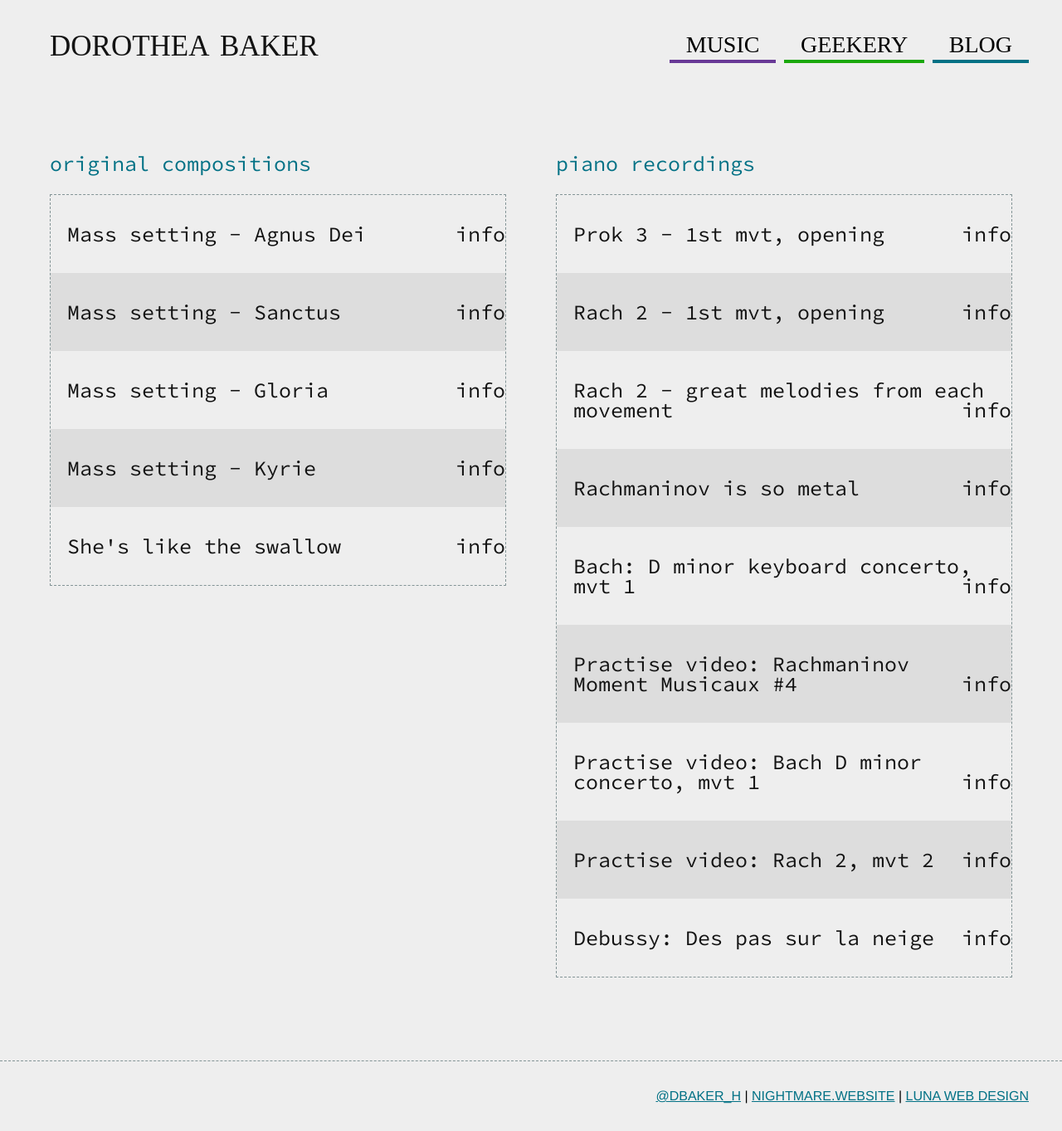
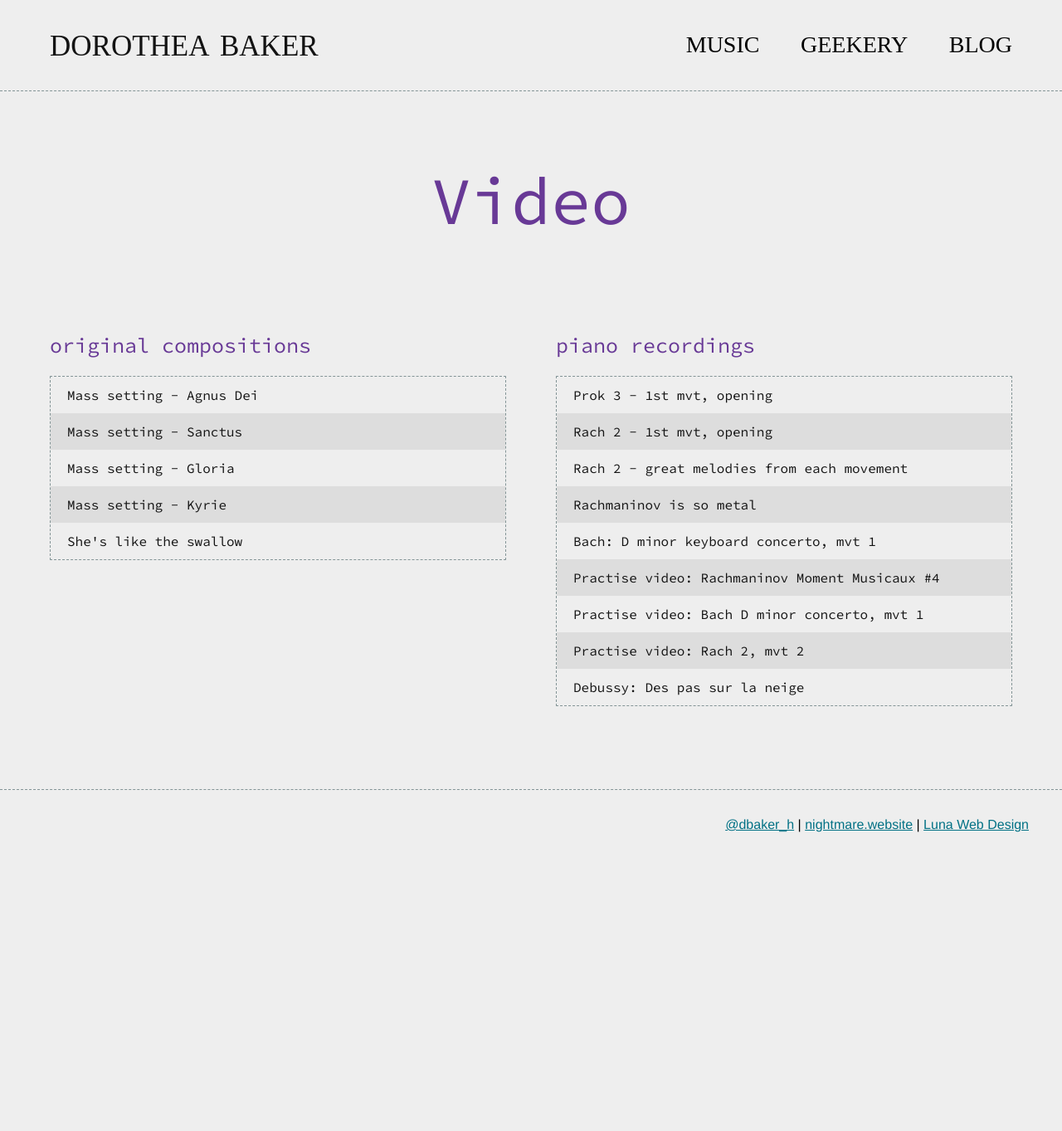
Before and after one commit to d-baker/navsite, a Jekyll site: the page built from video.html, in a window 1280 px wide. Shown: the whole page at 83% size. Built offline with Jekyll 4.4.1, drawn with Linux system fonts in a browser that asks for light colours; some web fonts are replaced; comment, search, counter and statistics services are not loaded; after the commit the page ends 1036 px from its top, so only the background shows below that.

Commit message:
audio page styling close to completion

```diff
--- a/_sass/av.scss
+++ b/_sass/av.scss
@@ -55,6 +55,9 @@
 		font-size: 16px;
 	    padding: 0px;
 	    font-weight: normal;
+        display: inline-block;
+        margin-left: 10px;
+
         &:hover {
             color: $highlightPurple;
         }
@@ -65,7 +68,7 @@
 			content: "";
 		}
         cursor: pointer;
-        padding: 10px 20px;
+        padding: 10px;
         position: relative;
     }
 
@@ -73,6 +76,7 @@
         padding-right: 20px;
         display: inline;
         background: url("../assets/icons/permalink.svg") no-repeat;
+        background-size: 20px;
     }
 
 }
--- a/_sass/header.scss
+++ b/_sass/header.scss
@@ -5,6 +5,8 @@ header#main-header {
     width: 100%;
     height: $header-height;
     line-height: 0;
+
+    border-bottom: 1px dashed $batcolor;
 
     #menubutton {
         display: none;
@@ -143,7 +145,7 @@ header#main-header {
 
 } // end main-header
 
-
+/*
 #music-dropdown {
     border-bottom: 4px solid $highlightPurple;
     &.current {
@@ -164,6 +166,7 @@ header#main-header {
         border: 4px solid $highlightBlue;
     }
 }
+*/
 
 
 // this shouldn't even be here but I can't get the relative image url to work otherwise
--- a/assets/js/AVInfoToggle.js
+++ b/assets/js/AVInfoToggle.js
@@ -7,6 +7,9 @@ $(document).ready(function() {
 
     // stop li click propogating to children
     $(".avblock li > .descrip").click(function(e) {
+        e.stopPropagation();
+    });
+    $(".avblock li > .permalink").click(function(e) {
         e.stopPropagation();
     });
 
--- a/audio.html
+++ b/audio.html
@@ -37,6 +37,7 @@ permalink: /music/audio/
         <ul class="playlist">
         {% for audio in site.data.audio-pianorecs %}
             <li>
+                <a class="permalink" title="permalink" href={{ (audio.title | sanitize_filename) | prepend: "originalcomps" }}></a>
                 <h3 class="tracktitle">{{ audio.title }}</h3>
 
                 <div class="descrip">
--- a/css/main.scss
+++ b/css/main.scss
@@ -208,8 +208,6 @@ footer {
     border-top: 1px dashed $batcolor;
     color: $menufg;
     text-align: right;
-    text-transform: uppercase;
-    font-family: NotCourierSans, "Source Code Pro";
     margin-top: 80px;
     padding-top: 30px;
     padding-bottom: 30px;
--- a/video.html
+++ b/video.html
@@ -3,19 +3,17 @@ layout: default
 title: video
 permalink: /music/video/
 ---
+    <h1 class="pg-title avpg">Video</h1>
 
     <div class="avblock" id="original-compositions">
-        <h1>original compositions</h1>
+        <h2>original compositions</h2>
 
         <ul class="playlist">
         {% for video in site.data.video-originalcomps %}
             <li>
-                <h2>
+                <h3>
                     <a class="tracktitle" href="{{ (video.title | sanitize_filename) | prepend: "originalcomps" }}">{{ video.title }}</a>
-                    <span class="options">
-                        <a class="info op">info</a>
-                    </span>
-                </h2>
+                </h3>
                 <p class="descrip">
                     {% if video.description == "" %}
                         no info
@@ -30,16 +28,13 @@ permalink: /music/video/
     </div>
 
     <div class="avblock" id="piano-recordings">
-        <h1>piano recordings</h1>
+        <h2>piano recordings</h2>
 
         <ul class="playlist">
         {% for video in site.data.video-pianorecs %}
             <li>
-                <h2>
+                <h3>
                     <a class="tracktitle" href="{{ (video.title | sanitize_filename) | prepend: "pianorecs" }}">{{ video.title }}</a>
-                    <span class="options">
-                        <a class="info op">info</a>
-                    </span>
                 </h2>
                 <p class="descrip">
                     {% if video.description == "" %}
@@ -47,7 +42,7 @@ permalink: /music/video/
                     {% else %}
                         {{ video.description }}
                     {% endif %}
-                </p>
+                </h3>
             </li>
         {% endfor %}
         </ul>
```
